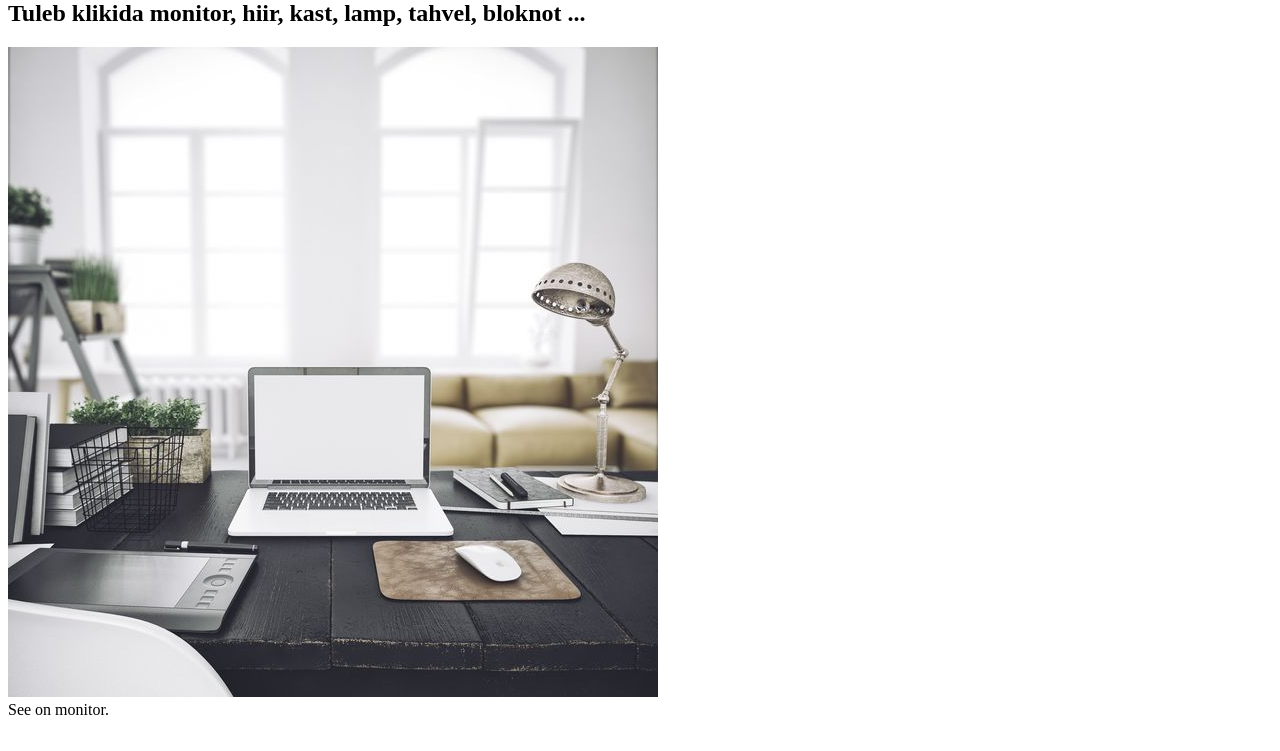
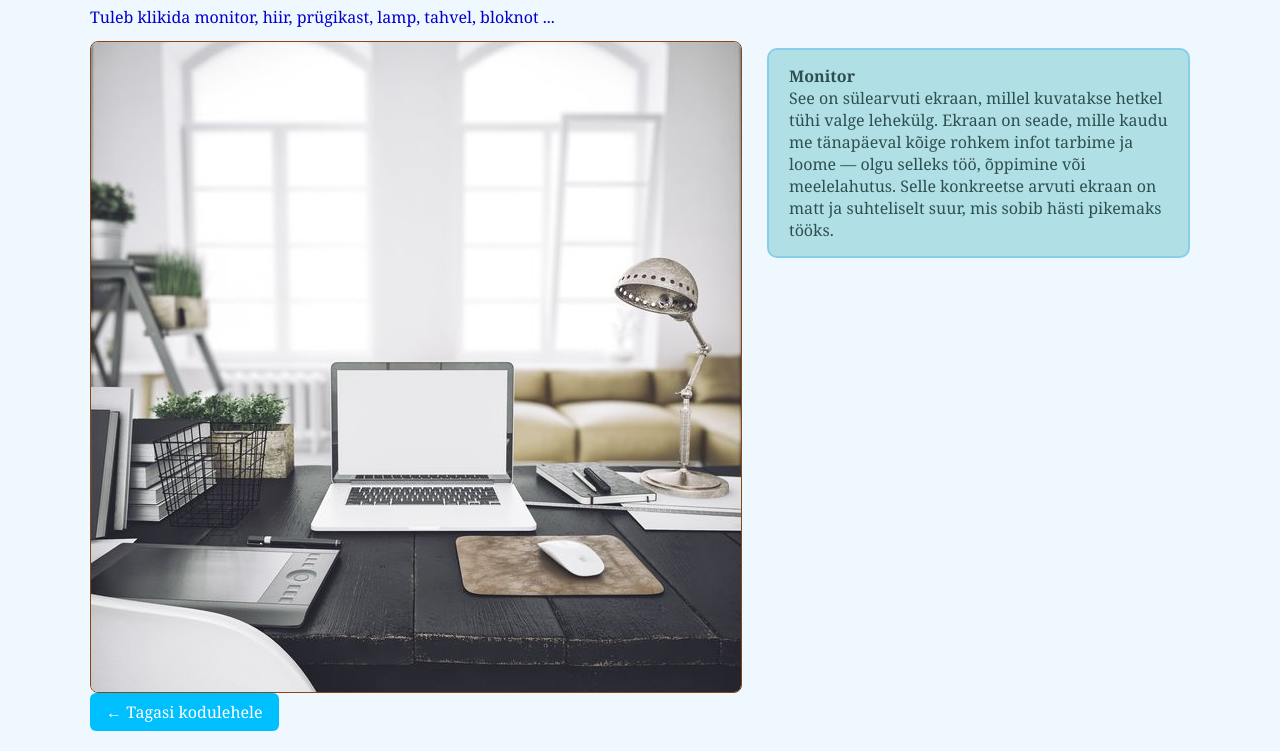
Before and after one commit to rialehemaa/veebirakendusedIKTpv25, a plain HTML site: page tööd/monitor.html in a window 1280 px wide. Shown: the part 80-831 px from the top of the page. Before the commit the page ends 807 px from the top, so only its background shows below. Drawn offline with Linux system fonts and the light colour scheme.

Commit message:
Map area reedigerimine

```diff
--- a/tööd/monitor.html
+++ b/tööd/monitor.html
@@ -2,31 +2,33 @@
 <html lang="et">
 <head>
     <meta charset="UTF-8">
-    <title>Map area</title>
+    <title>Map area — Monitor</title>
+    <link rel="stylesheet" href="styles.css">
 </head>
 <body>
 
 <h1>Map area kasutamine</h1>
-<h2>Tuleb klikida monitor, hiir, kast, lamp, tahvel, bloknot ...</h2>
+<h2>Tuleb klikida monitor, hiir, prügikast, lamp, tahvel, bloknot ...</h2>
 <img src="arvutipilt.jpg" alt="arvuti pilt" usemap="#arvuti">
 <map name="arvuti">
-    <area shape="circle" coords="481, 509, 50"
-          href="https://www.euronics.ee/it/lisaseadmed/hiired" alt="hiir" target="_blank">
-    <!-- circle coords="x,y, radius" -->
+    <area shape="circle" coords="481,509,50" href="hiir.html" alt="hiir">
+    <!-- circle coords="x,y,radius" -->
     <area shape="rect" coords="239,323,422,433" href="monitor.html" alt="monitor">
-    <!-- rect coords="x1, y1, x2, y2" -->
+    <!-- rect coords="x1,y1,x2,y2" -->
+    <area shape="poly" coords="61,394,174,385,136,482" href="prygi.html" alt="prügikast">
+    <!-- poly coords="x1,y1,x2,y2,x3,y3 ..." -->
     <!-- kalnukurk - poly - tuleb võtta kõik koordinaadid vasakult paremale suuna -->
-    <area shape="poly" coords="61,394,174,385,136,482" href="prygi.html" alt="prügikast">
+    <area shape="circle" coords="570,243,73" href="lamp.html" alt="lamp">
+    <area shape="rect" coords="0,460,225,600" href="tahvel.html" alt="graafikatahvel">
+    <area shape="poly" coords="485,417,563,452,490,455" href="bloknot.html" alt="bloknot">
+</map>
 
-    <area shape="circle" coords="570,243,73" href="lamp.html" alt="lamp">
+<div class="kirjeldus esile">
+    <strong>Monitor</strong><br>
+    See on sülearvuti ekraan, millel kuvatakse hetkel tühi valge lehekülg. Ekraan on seade, mille kaudu me tänapäeval kõige rohkem infot tarbime ja loome — olgu selleks töö, õppimine või meelelahutus. Selle konkreetse arvuti ekraan on matt ja suhteliselt suur, mis sobib hästi pikemaks tööks.
+</div>
 
-    <area shape="rect" coords="0,460,225,600"
-          href="https://sitedesign.ee/web-designer/" alt="graafikatahvel" target="_blank">
-
-    <area shape="poly" coords="485,417,563,452,490,455" href="bloknot.html" alt="bloknot">
-
-</map>
-<div>See on monitor.</div>
+<a class="kodulehele" href="../index.html">← Tagasi kodulehele</a>
 
 </body>
 </html>
--- /dev/null
+++ b/tööd/styles.css
@@ -0,0 +1,55 @@
+body {
+    font-family: Georgia, serif;
+    background-color: aliceblue;
+    color: darkslategray;
+    max-width: 1100px;
+    margin: 20px auto;
+    padding: 0 20px;
+}
+
+h1 {
+    color: darkblue;
+}
+
+h2 {
+    color: mediumblue;
+    font-size: 1em;
+    font-weight: normal;
+}
+
+img {
+    float: left;
+    margin-right: 25px;
+    border-radius: 8px;
+    border: 1px solid saddlebrown;
+}
+
+.kirjeldus {
+    overflow: hidden;
+    background-color: lightblue;
+    border: 1px solid deepskyblue;
+    border-radius: 10px;
+    padding: 15px 20px;
+    margin-top: 20px;
+}
+
+.kirjeldus.esile {
+    background-color: powderblue;
+    border: 2px solid skyblue;
+}
+
+.kodulehele {
+    display: block;
+    clear: both;
+    width: fit-content;
+    margin-top: 25px;
+    color: white;
+    background-color: deepskyblue;
+    padding: 8px 16px;
+    border-radius: 6px;
+    text-decoration: none;
+}
+
+.kodulehele:hover {
+    background-color: royalblue;
+}
```
Also changed, not shown: tööd/bloknot.html (+15 -15 lines), tööd/hiir.html (added, +33 -0 lines), tööd/lamp.html (+15 -14 lines), tööd/maparea.html (+15 -15 lines), tööd/prygi.html (+17 -15 lines), tööd/tahvel.html (added, +34 -0 lines), vormid/kysimustik.html (+0 -3 lines).
